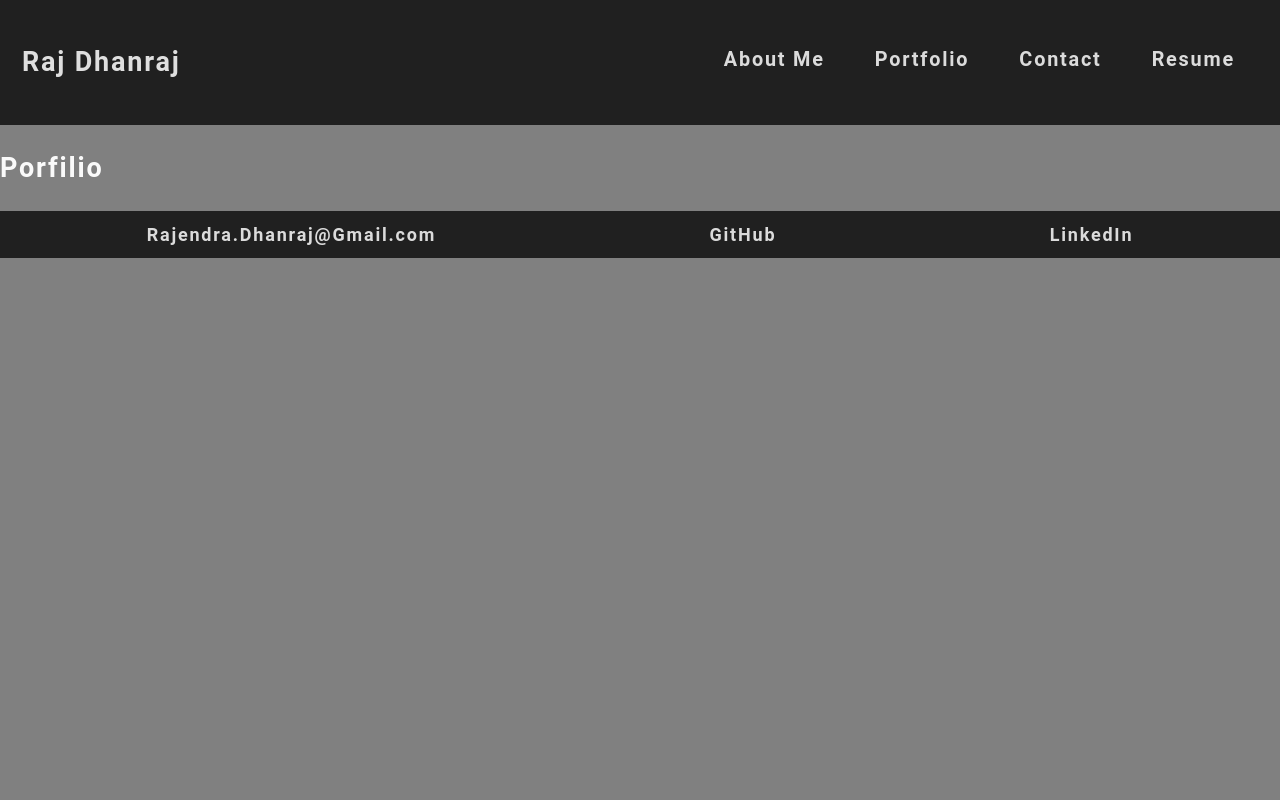
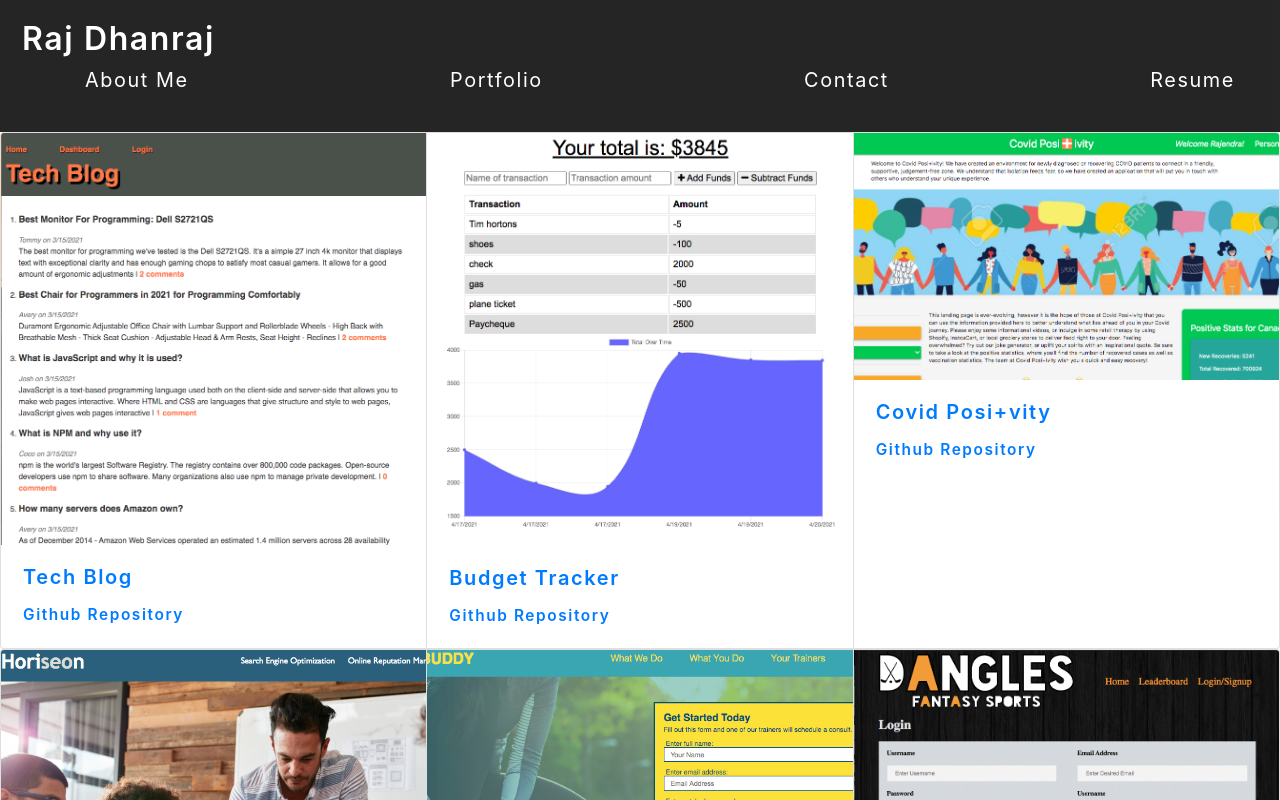
Before and after one commit to Rajendra-Dhanraj/React-Portfolio, a React (Create React App) app: page / in a window 1280 px wide. Both pictures are taken after a click on the item "Portfolio". Shown: the top 800 px of the page. Built offline with nearby package versions, Linux system fonts and the light colour scheme.

Commit message:
porfilio page and styling

```diff
--- a/package.json
+++ b/package.json
@@ -6,6 +6,7 @@
     "@testing-library/jest-dom": "^5.12.0",
     "@testing-library/react": "^11.2.6",
     "@testing-library/user-event": "^12.8.3",
+    "bootstrap": "^4.6.0",
     "react": "^17.0.2",
     "react-dom": "^17.0.2",
     "react-scripts": "4.0.3",
--- a/src/App.js
+++ b/src/App.js
@@ -6,6 +6,7 @@ import Nav from "./components/partials/Nav";
 import Resume from "./components/pages/Resume";
 import Portfolio from "./components/pages/Portfolio";
 import Footer from "./components/partials/Footer"
+
 
 function App() {
   const [currentPage, setCurrentPage] = useState("About");
--- a/src/components/pages/Portfolio/index.js
+++ b/src/components/pages/Portfolio/index.js
@@ -1,10 +1,105 @@
 import React from "react";
+import techBlog from "../../../assets/images/tech-blog.png";
+import bTracker from "../../../assets/images/bugdet-tracker.png";
+import covid from "../../../assets/images/covid-positivity.png";
+import dangles from "../../../assets/images/dangles.png";
+import horiseon from "../../../assets/images/horiseon.png";
+import rBuddy from "../../../assets/images/run-buddy.png";
 
 function Portfolio() {
   return (
     <section>
+      <div className="card-group">
+        <div className="card">
+          <img src={techBlog} className="card-img-top" alt="..." />
+          <div className="card-body">
+            <h5 className="card-title">
+              <a href="https://pacific-brook-34647.herokuapp.com/">Tech Blog</a>
+            </h5>
+            <p className="card-text">
+              <small className="text-muted">
+                <a href="https://github.com/Rajendra-Dhanraj/Tech-Blog">
+                  Github Repository
+                </a>
+              </small>
+            </p>
+          </div>
+        </div>
+        <div className="card">
+          <img src={bTracker} className="card-img-top" alt="..." />
+          <div className="card-body">
+            <h5 className="card-title">
+              <a
+                href="https://ancient-journey-18280.herokuapp.com/"
+              >
+                Budget Tracker
+              </a>
+            </h5>
+            <p className="card-text">
+              <small className="text-muted">
+                <a href="https://github.com/Rajendra-Dhanraj/Budget-Tracker">
+                  Github Repository
+                </a>
+              </small>
+            </p>
+          </div>
+        </div>
+        <div className="card">
+          <img src={covid} className="card-img-top" alt="..." />
+          <div className="card-body">
+            <h5 className="card-title">
+              <a href="https://uot-project1-group07.github.io/project1-group07/">Covid Posi+vity</a>
+            </h5>
+            <p className="card-text">
+              <small className="text-muted">
+                <a href="https://github.com/Uot-Project1-Group07/project1-group07">Github Repository</a>
+              </small>
+            </p>
+          </div>
+        </div>
+      </div>
 
-      <h1>Porfilio</h1>
+      <div className="card-group">
+        <div className="card">
+          <img src={horiseon} className="card-img-top" alt="..." />
+          <div className="card-body">
+            <h5 className="card-title">
+              <a href="https://rajendra-dhanraj.github.io/urban-octo-telegram-main/">Horiseon</a>
+            </h5>
+            <p className="card-text">
+              <small className="text-muted">
+                <a href="https://github.com/Rajendra-Dhanraj/urban-octo-telegram-main">Github Repository</a>
+              </small>
+            </p>
+          </div>
+        </div>
+        <div className="card">
+          <img src={rBuddy} className="card-img-top" alt="..." />
+          <div className="card-body">
+            <h5 className="card-title">
+              <a href="https://rajendra-dhanraj.github.io/run-buddy-2/">Run Buddy</a>
+            </h5>
+            <p className="card-text">
+              <small className="text-muted">
+                <a href="https://github.com/Rajendra-Dhanraj/run-buddy-2">Github Repository</a>
+              </small>
+            </p>
+          </div>
+        </div>
+        <div className="card">
+          <img src={dangles} className="card-img-top" alt="..." />
+          <div className="card-body">
+            <h5 className="card-title">
+              <a href="https://intense-headland-44008.herokuapp.com/">Dangles</a>
+            </h5>
+            <p className="card-text">
+              <small className="text-muted">
+                <a href="https://github.com/uoft-project2-group7/project">Github Repository</a>
+              </small>
+            </p>
+          </div>
+        </div>
+      </div>
     </section>
   );
 }
--- a/src/components/partials/Footer/index.js
+++ b/src/components/partials/Footer/index.js
@@ -15,9 +15,10 @@ function Footer() {
       <div>
         <a href="https://www.linkedin.com/in/raj-dhanraj-55164b1bb">LinkedIn</a>
       </div>
+
     </section>
   );
 }
-<h6>Made with love ❤️ by Rajendra Dhanraj</h6>;
+
 
 export default Footer;
--- a/src/components/partials/Nav/index.js
+++ b/src/components/partials/Nav/index.js
@@ -9,7 +9,7 @@ function Nav(props) {
           </a>
       </h2>
       <nav>
-          <ul>
+          <ul className="navText">
               <li>
                   <span onClick={() => props.setCurrentPage("About")} >About Me</span>
               </li>
--- a/src/index.css
+++ b/src/index.css
@@ -31,11 +31,6 @@ main {
   box-sizing: border-box;
 }
 
-html,
-body {
-  min-height: 100%;
-}
-
 body {
   margin: 0;
   padding: 0;
@@ -46,44 +41,8 @@ body {
   background: var(--dark);
   color: var(--light);
   font-family: "Roboto", sans-serif;
+  min-height: 100vh;
 }
-
-h1,
-h2,
-h3,
-h4,
-h5,
-h6 {
-  font-family: "Roboto", sans-serif;
-
-  /* font-weight: 500;
-  margin: 5px 0;
-  line-height: 1.25; */
-}
-
-/* h1 {
-  font-size: 2.25rem;
-}
-
-h2 {
-  font-size: 2rem;
-}
-
-h3 {
-  font-size: 1.75rem;
-}
-
-h4 {
-  font-size: 1.5rem;
-}
-
-h5 {
-  font-size: 1.25rem;
-}
-
-h6 {
-  font-size: 1rem;
-} */
 
 p {
   font-size: 1.1rem;
@@ -96,19 +55,6 @@ a {
   font-weight: bold;
 }
 
-/* a:hover {
-  text-decoration: underline;
-} */
-
-/* header {
-  background: var(--dark);
-
-}
-
-header a {
-  color: var(--light);
-} */
-
 header {
   padding: 20px 20px;
   display: flex;
@@ -117,11 +63,10 @@ header {
   background-position: 100%;
   background-attachment: fixed;
   background-color: black;
-  position: -webkit-sticky;
-  position: sticky;
+  /* position: -webkit-sticky;
+  position: sticky; */
   top: 0;
-  opacity: 0.75;
-
+  opacity: 0.85;
 }
 
 header a {
@@ -168,7 +113,7 @@ button {
   outline: none;
   cursor: pointer;
   margin: 0 1px;
-  background-color: blue
+  background-color: blue;
 }
 
 button:hover {
@@ -182,6 +127,14 @@ button[disabled] {
 
 img {
   max-width: 100%;
+}
+
+.card-img-top {
+
+  min-height: 30vh;
+  object-fit: cover;
+  width: 100%;
+
 }
 
 span[role="img"] {
@@ -290,44 +243,6 @@ textarea {
   padding-bottom: var(--spacing-two);
 }
 
-.card {
-  width: 25%;
-  text-align: center;
-}
-
-.img-thumbnail {
-  width: auto;
-  height: 300px;
-  margin-bottom: 50px;
-  cursor: pointer;
-}
-
-.modalBackdrop {
-  background: rgba(0, 0, 0, 0.65);
-  bottom: 0;
-  left: 0;
-  overflow: auto;
-  position: fixed;
-  right: 0;
-  top: 0;
-  z-index: 1;
-}
-
-.modalContainer {
-  background: var(--darker);
-  border-radius: 5px;
-  max-width: 100%;
-  margin: 50px auto;
-  padding: 15px;
-  width: 960px;
-}
-
-.modalTitle {
-  font-size: 18px;
-  font-weight: 600;
-  margin-bottom: 25px;
-}
-
 button {
   background: blue;
   border: 0;
@@ -370,41 +285,29 @@ a {
 }
 
 .resumedl:hover {
-font-size: larger;
+  font-size: larger;
 }
 
 .about {
   text-align: center;
-  /* background-image: url(../src/assets/images/digitization-1599552_1920.jpg); */
-  /* background-position: center center;
-  height: 75vh;
-  -webkit-background-size: cover;
-  -moz-background-size: cover;
-  -o-background-size: cover;
-  background-size: cover;; */
-
-  /* background-image: linear-gradient(to bottom, rgba(22, 22, 22, 1) 0%, rgba(22, 22, 22, 0.7) 75%, #161616 100%), url(../src/assets/images/digitization-1599552_1920.jpg);
-  background-size: cover;
-  background-repeat: no-repeat;
-  background-position: center;
-  height: 100vh;
-  min-height: 100vh;
-  width: 100%;
-  color: rgb(190, 189, 189);
-  margin-bottom: 0;
-  display: flex;
-  flex-direction: column;
-  justify-content: space-between; */
-  padding-bottom: 5%;
   margin-left: 15%;
   margin-right: 15%;
+  padding: 20px;
+}
+
+.about img {
+  padding: 10px;
+  border-radius: 50%;
 }
 
 .footer {
   background-color: black;
   width: 100%;
   padding: 10px;
-  opacity: 0.75;
+  opacity: 0.85;
+  height: 100px;
+  position: sticky;
+  top: 100%;
 }
 
 .footer a:hover {
@@ -414,6 +317,6 @@ font-size: larger;
   text-shadow: none;
 }
 
-/* .header-container {
-  background-color: black;
-} */
+.navText {
+  color: white;
+}
--- a/src/index.js
+++ b/src/index.js
@@ -3,6 +3,7 @@ import ReactDOM from 'react-dom';
 import './index.css';
 import App from './App';
 import reportWebVitals from './reportWebVitals';
+import "bootstrap/dist/css/bootstrap.css";
 
 ReactDOM.render(
   <React.StrictMode>
```
Also changed, not shown: 1 other file (tests, documents, lock files or other folders).
